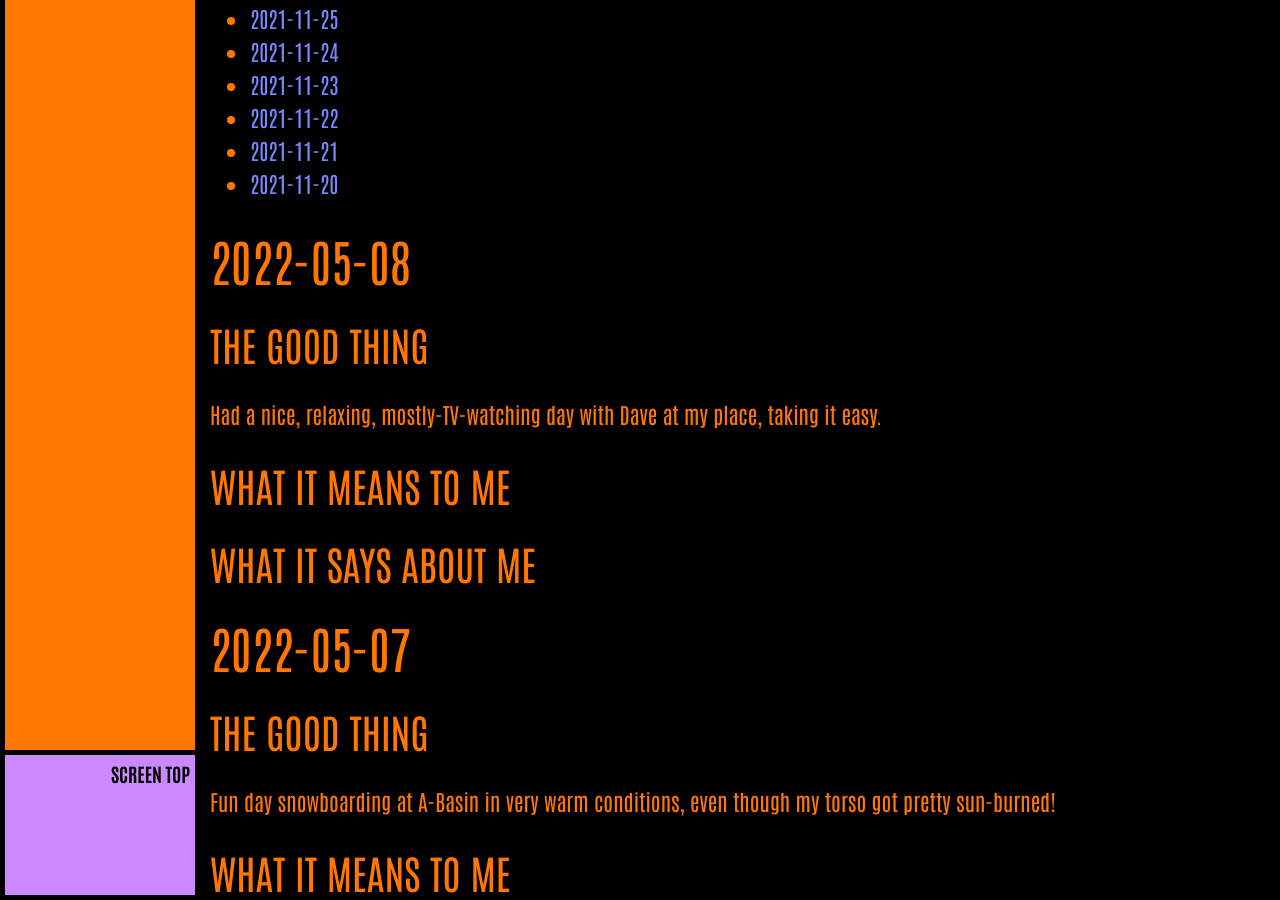
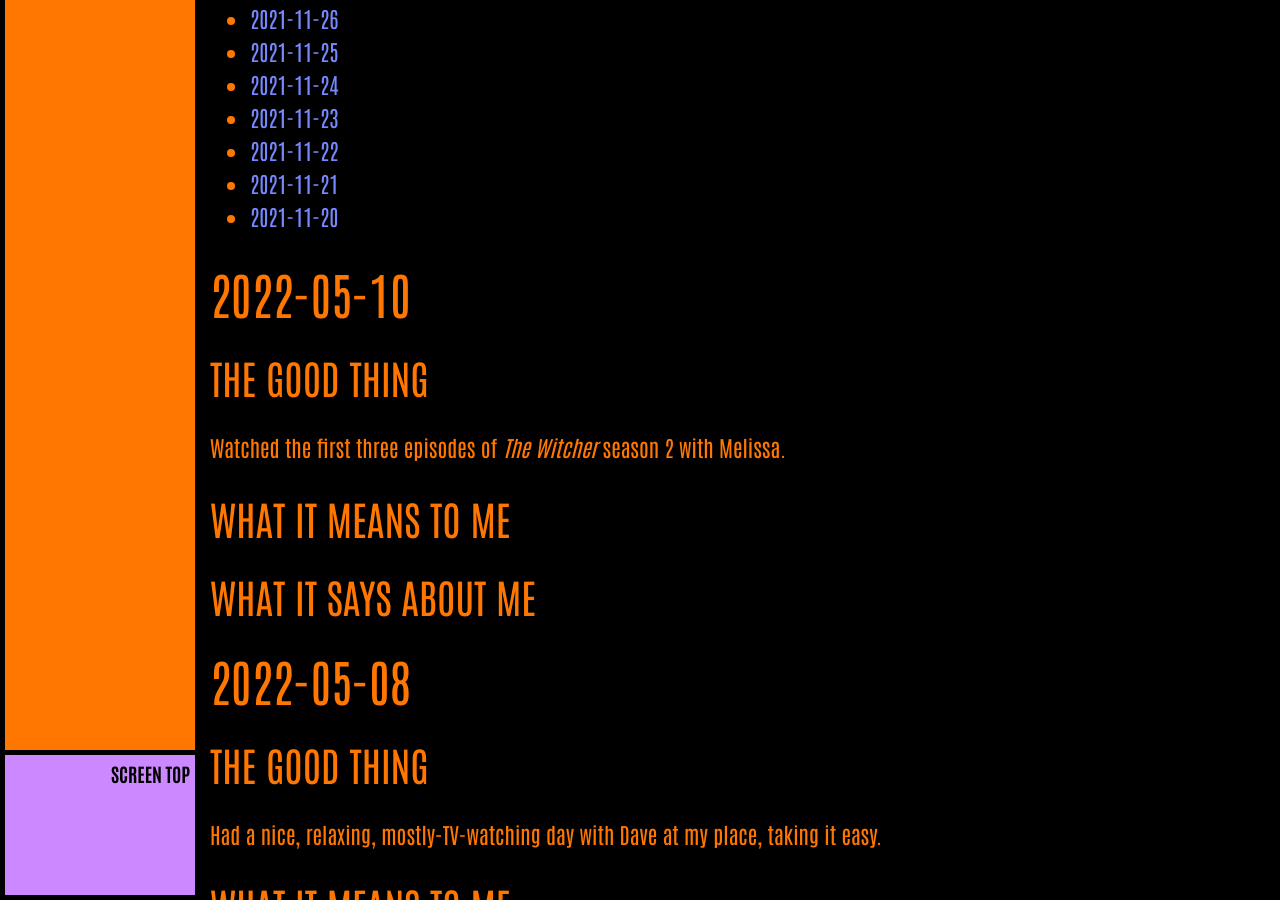
Before and after one commit to ArthurZey/arthurzey.github.io, a Jekyll site: the page built from _pages/one-good-thing.md, in a window 1280 px wide and 900 px high, scrolled down 3586 px. Built offline with Jekyll 4.4.1, drawn with Linux system fonts in a browser that asks for light colours; some of the changed text lies outside the part shown.

Commit message:
added stub for 2022-05-10

```diff
--- a/_pages/one-good-thing.md
+++ b/_pages/one-good-thing.md
@@ -12,6 +12,16 @@
 * TOC
 {:toc}
 {::options toc_levels="2" /}
+
+
+## 2022-05-10
+### The Good Thing
+Watched the first three episodes of _The Witcher_ season 2 with Melissa.
+### What It Means to Me
+
+### What It Says about Me
+
+
 
 ## 2022-05-08
 ### The Good Thing
```
Also changed, not shown: other parts of _pages/one-good-thing.md (+1 -1 lines).
